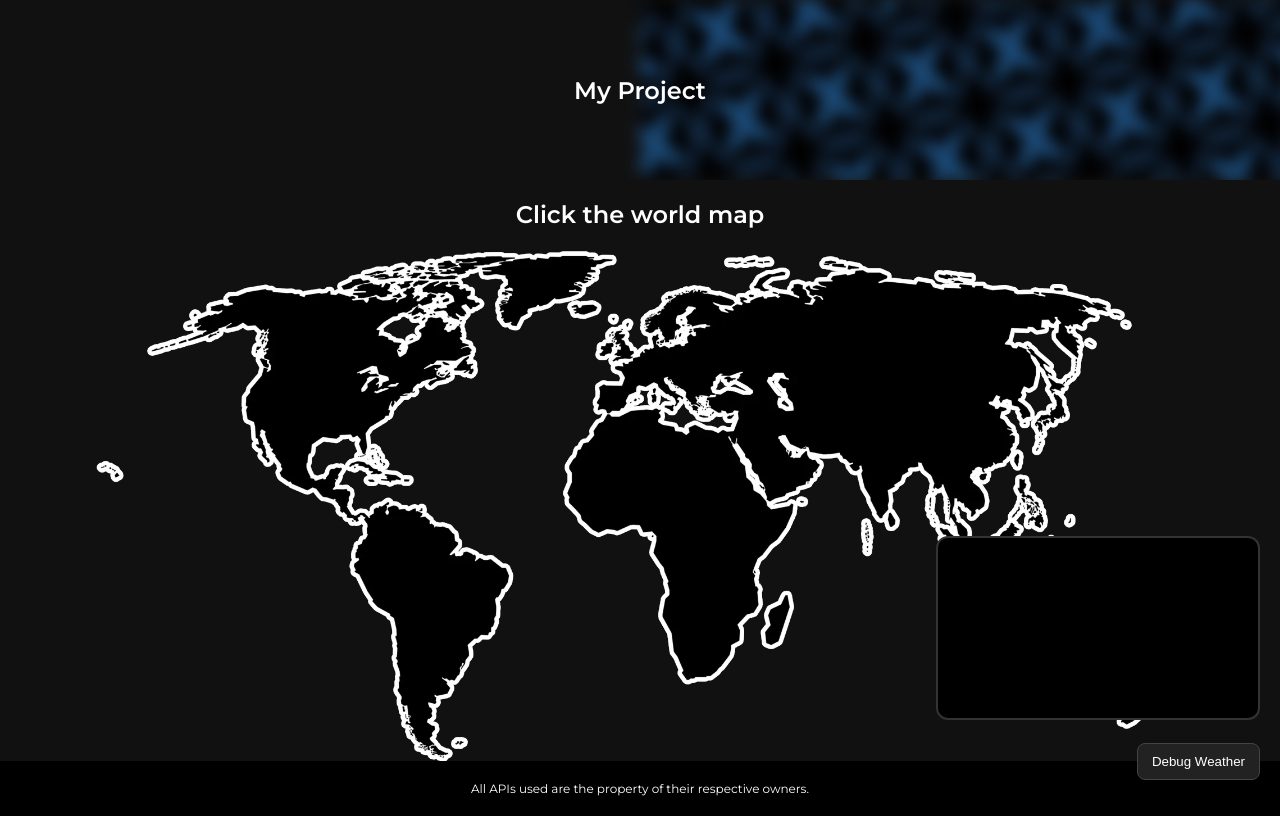
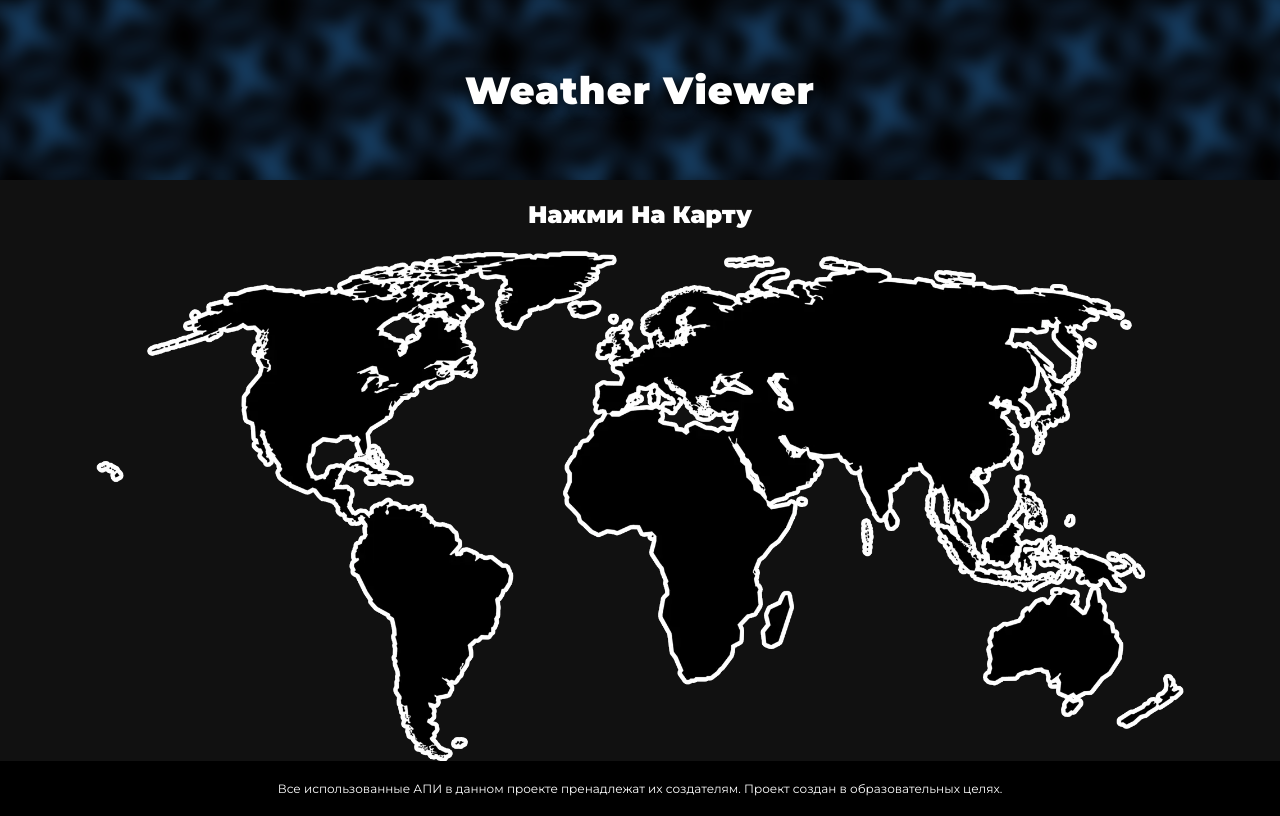
Before and after one commit to SashaLegushLMS/YLMS_FinalProj_Shapice-Legush, a Python web app: template templates/index.html in a window 1280 px wide. Run offline with Jinja, Linux system fonts and the light colour scheme; the template is opened without the code that fills it, so the values that code supplies are empty; a map, chart or similar area stays blank.

Commit message:
починил интерфейс и перевел почти все на русский

```diff
--- a/static/AppStyle.css
+++ b/static/AppStyle.css
@@ -1,5 +1,7 @@
 body {
     margin: 0;
+    padding: 0;
+    overflow-x: hidden;
     font-family: 'Montserrat', Arial, sans-serif;
     background: #111;
     color: white;
@@ -9,7 +11,7 @@ body {
     min-height: 100vh;
 }
 
-/* MAP */
+/* КАРТА */
 #map {
     max-height: 85%;
     max-width: 85%;
@@ -27,13 +29,12 @@ body {
     z-index: 1010;
 }
 
-    /* dark background layer */
     #leafletOverlay.active {
         display: block;
         background: rgba(0,0,0,0.6);
     }
 
-/* PLAYER */
+/* ПЛЕЕР */
 #preview {
     display: none;
     position: fixed;
@@ -46,32 +47,64 @@ body {
     z-index: 999;
 }
 
-/* TOP BAR */
+/* ВЕРХНЯЯ ПОЛОСКА */
 #topbar {
+    position: absolute;
+    top: 0;
+    left: 0;
+    right: 0;
+    width: 100%;
     height: 180px;
-    position: relative;
     overflow: hidden;
     z-index: 1005;
-}
-
-#topbar-img {
-    position: absolute;
-    width: 100%;
-    height: 100%;
-    object-fit: cover;
-    filter: blur(8px) brightness(0.6);
+    background: #000;
 }
 
 #topbar-content {
-    position: relative;
-    height: 100%;
+    position: absolute;
+    top: 0;
+    left: 0;
+    width: 100%;
+    height: 180px;
     display: flex;
     align-items: center;
     justify-content: center;
+    z-index: 1010;
 }
 
-/* CENTER */
+#projectTitle {
+    font-family: 'Montserrat', Arial, sans-serif;
+    font-weight: 900;
+    font-size: 38px;
+    margin: 0;
+    padding: 0;
+    letter-spacing: 1px;
+    color: #ffffff;
+    cursor: pointer;
+    user-select: none;
+    text-shadow: 0px 4px 12px rgba(0, 0, 0, 0.9);
+    transition: transform 0.2s ease;
+}
+
+    #projectTitle:hover {
+        transform: scale(1.03);
+    }
+
+/* КАРТИНКА ВНУТРИ ШАПКИ */
+#topbar-img {
+    position: absolute;
+    top: 50%;
+    left: 50%;
+    width: 100vw;
+    height: 100%;
+    object-fit: cover;
+    transform: translate(-50%, -50%) scale(1.1);
+    filter: blur(8px) brightness(0.5);
+}
+
+/* ЦЕНТР */
 #center {
+    margin-top: 180px;
     flex: 1;
     display: flex;
     flex-direction: column;
@@ -79,7 +112,7 @@ body {
     justify-content: center;
 }
 
-/* FOOTER */
+/* НИЖНЯЯ ПАНЕЛЬ */
 #footer {
     background: black;
     padding: 20px;
@@ -87,7 +120,7 @@ body {
     z-index: 2000;
 }
 
-/* MENU */
+/* МЕНЮ */
 #menu {
     position: fixed;
     inset: 0;
@@ -147,7 +180,7 @@ body {
         pointer-events: none;
     }
 
-/* PLAYER CONTAINER */
+/* КОНТЕЙНЕР ПЛЕЕРА */
 #playerContainer {
     position: fixed;
     bottom: 80px;
@@ -159,9 +192,10 @@ body {
     border: 2px solid #333;
     border-radius: 12px;
     background: #000;
+    display: none;
 }
 
-/* SHARED ENGINE LAYERING */
+/* НАСТРОЙКА СЛОЕВ ДЛЯ КВК */
 #pipCanvas, #pipVideo {
     position: absolute;
     top: 0;
@@ -181,7 +215,7 @@ body {
     background: transparent;
 }
 
-/* WEATHER OVERLAY */
+/* ОВЕРЛЕЙ ПОГОДЫ */
 #weatherOverlay {
     position: absolute;
     inset: 0;
@@ -191,7 +225,6 @@ body {
     z-index: 3;
 }
 
-    /* ACTIVE */
     #weatherOverlay.active {
         opacity: 1;
     }
@@ -207,6 +240,7 @@ body {
     border-radius: 8px;
     cursor: pointer;
     z-index: 10001;
+    display: none;
 }
 
     #debugWeather:hover {
--- a/static/app.js
+++ b/static/app.js
@@ -16,13 +16,31 @@ let currentWeather = {
 
 let pipActive = false;
 let renderLoopId = null;
-let currentImgElement = null; // Holds reference to the active country image
+let currentImgElement = null;
 
-// Persistent state tracking arrays for smooth canvas animations (No static flickering)
+const weatherTranslations = {
+    "clear": "Ясно",
+    "clouds": "Облачно",
+    "rain": "Дождь",
+    "snow": "Снег",
+    "thunderstorm": "Гроза",
+    "unknown": "Неизвестно"
+};
+
+// Функция для безопасного перевода
+function translateWeather(engType) {
+    const lower = (engType || "").toLowerCase();
+    for (const key in weatherTranslations) {
+        if (lower.includes(key)) {
+            return weatherTranslations[key];
+        }
+    }
+    return engType; // Если совпадений нет, вернет текст как есть
+}
+
 const rainDrops = [];
 const snowFlakes = [];
 
-// Pre-load the cloud asset once when the script initializes
 const cloudImg = new Image();
 cloudImg.src = "/static/clouds.png";
 
@@ -30,7 +48,6 @@ function initWeatherParticles() {
     rainDrops.length = 0;
     snowFlakes.length = 0;
 
-    // Pre-populate 120 persistent rain lines
     for (let i = 0; i < 120; i++) {
         rainDrops.push({
             x: Math.random() * 1280,
@@ -40,7 +57,6 @@ function initWeatherParticles() {
         });
     }
 
-    // Pre-populate 80 persistent drifting snowflakes
     for (let i = 0; i < 80; i++) {
         snowFlakes.push({
             x: Math.random() * 1280,
@@ -54,12 +70,12 @@ function initWeatherParticles() {
 initWeatherParticles();
 
 // -------------------------
-// WEATHER RENDERING (PiP Canvas Engine)
+// РЕНДЕР ПОГОДЫ
 // -------------------------
 function drawWeather(ctx) {
     const type = currentWeather.type.toLowerCase();
 
-    // 1. CLEAR SKIES (Radial sun glow overlay)
+    // 1. Солнечно
     if (type.includes("clear")) {
         const gradient = ctx.createRadialGradient(640, 0, 50, 640, 0, 600);
         gradient.addColorStop(0, "rgba(255, 230, 120, 0.25)");
@@ -68,37 +84,29 @@ function drawWeather(ctx) {
         ctx.fillRect(0, 0, canvas.width, canvas.height);
     }
 
-    // 2. CLOUDS (Tiled/Repeated pattern to prevent stretching - 40% Larger)
+    // 2. Облачно
     if (type.includes("cloud")) {
-        // Soft ambient fog layer tint
         ctx.fillStyle = "rgba(200, 200, 200, 0.08)";
         ctx.fillRect(0, 0, canvas.width, canvas.height);
 
-        // Render cloud PNG as a repeating pattern if loaded
         if (cloudImg.complete && cloudImg.naturalWidth !== 0) {
-            ctx.save(); // Save context state
+            ctx.save();
 
-            // 1. Create the horizontal repeating pattern
             const pattern = ctx.createPattern(cloudImg, 'repeat-x');
-
-            // 2. Calculate scale factor to make the cloud image 210px tall (40% larger than 150px)
             const targetHeight = 210;
             const scaleY = targetHeight / cloudImg.naturalHeight;
 
-            // Keep the aspect ratio uniform by scaling X by the same amount to reduce tiling frequency
             const matrix = new DOMMatrix();
             matrix.scaleSelf(scaleY, scaleY);
             pattern.setTransform(matrix);
 
-            // 3. Apply and fill the top section
             ctx.fillStyle = pattern;
             ctx.fillRect(0, 0, canvas.width, targetHeight);
-
-            ctx.restore(); // Restore context state
+            ctx.restore();
         }
     }
 
-    // 3. RAIN (Animate downward particle lines frame-by-frame)
+    // 3. Дождливо
     if (type.includes("rain")) {
         ctx.fillStyle = "rgba(100, 150, 255, 0.08)";
         ctx.fillRect(0, 0, canvas.width, canvas.height);
@@ -112,7 +120,6 @@ function drawWeather(ctx) {
             ctx.lineTo(drop.x + 1, drop.y + drop.len);
             ctx.stroke();
 
-            // Advance particle layout location down the screen canvas
             drop.y += drop.speed;
             if (drop.y > canvas.height) {
                 drop.y = -drop.len;
@@ -121,7 +128,7 @@ function drawWeather(ctx) {
         });
     }
 
-    // 4. SNOW (Animate drifting round circle layout matrices)
+    // 4. Снег
     if (type.includes("snow")) {
         ctx.fillStyle = "rgba(255, 255, 255, 0.04)";
         ctx.fillRect(0, 0, canvas.width, canvas.height);
@@ -142,19 +149,16 @@ function drawWeather(ctx) {
         });
     }
 
-    // 5. THUNDERSTORM (Ambient darkness + periodic white flash animations)
+    // 5. Гроза
     if (type.includes("thunder") || type.includes("storm")) {
-        // Darken environment context canvas framework
         ctx.fillStyle = "rgba(15, 15, 35, 0.3)";
         ctx.fillRect(0, 0, canvas.width, canvas.height);
 
-        // Procedural Lightning matrix (4% frequency trigger chance per render loop frame update)
         if (Math.random() < 0.04) {
             ctx.fillStyle = "rgba(255, 255, 255, 0.35)";
             ctx.fillRect(0, 0, canvas.width, canvas.height);
         }
 
-        // Seamlessly bundle background tracking rain strings within the storm pipeline
         ctx.strokeStyle = "rgba(180, 220, 255, 0.3)";
         ctx.lineWidth = 1.5;
         rainDrops.forEach(drop => {
@@ -173,16 +177,14 @@ function drawWeather(ctx) {
 }
 
 // -------------------------
-// PiP RENDERING CORE
+// ЯДРО РЕНДЕРА ПОГОДЫ
 // -------------------------
 function drawPiP(img) {
-    // 1. Clear with flat background
     ctx.fillStyle = "black";
     ctx.fillRect(0, 0, canvas.width, canvas.height);
 
     if (!img) return;
 
-    // 2. Scale image (Using Math.min ensures the total image fits without being chopped off)
     const scale = Math.min(
         canvas.width / img.width,
         canvas.height / img.height
@@ -196,10 +198,8 @@ function drawPiP(img) {
 
     ctx.drawImage(img, x, y, w, h);
 
-    // 3. Render canvas-driven weather effects directly into the stream frame space
     drawWeather(ctx);
 
-    // 4. Draw Weather Dashboard Box (Bottom Left)
     const boxW = 670;
     const boxH = 150;
 
@@ -214,12 +214,12 @@ function drawPiP(img) {
     ctx.textAlign = "left";
     ctx.textBaseline = "top";
 
-    ctx.fillText(`Weather: ${currentWeather.type}`, bx + 15, by + 15);
+    ctx.fillText(`Погода: ${translateWeather(currentWeather.type)}`, bx + 15, by + 15);
     ctx.fillText(`${currentWeather.temp}°C`, bx + 15, by + 75);
 }
 
 // -------------------------
-// ANIMATION LOOP CONTROL
+// КОНТРОЛЬ АНИМАЦИИ
 // -------------------------
 function startRenderLoop() {
     if (renderLoopId) {
@@ -234,12 +234,9 @@ function startRenderLoop() {
     loop();
 }
 
-// Helper to update HTML view layers alongside the canvas tracking
 function updateMainPageWeatherUI(type, temp) {
-    // Sync text content
     weatherBox.textContent = `Weather: ${type} | ${temp}°C`;
 
-    // Clear previous weather classes from the normal UI overlays
     weatherOverlay.className = "";
     weatherOverlay.classList.add("active");
 
@@ -252,7 +249,7 @@ function updateMainPageWeatherUI(type, temp) {
 }
 
 // -------------------------
-// MAP CLICK LOGIC
+// ЛОГИКА ВЗАИМОДЕЙСТВИЯ С КАРТОЙ
 // -------------------------
 mapImg.addEventListener("click", () => {
     overlay.classList.add("active");
@@ -297,7 +294,8 @@ mapImg.addEventListener("click", () => {
 
             const data = await res.json();
 
-            // Render country metadata directly to main layout view
+            document.getElementById("playerContainer").style.display = "block";
+
             document.getElementById("info").textContent = `${data.country}, ${data.capital}`;
 
             preview.style.display = "block";
@@ -305,39 +303,32 @@ mapImg.addEventListener("click", () => {
 
             currentWeather = data.weather;
 
-            // Sync main webpage weather presentation layout options
+            document.getElementById("api-disclaimer").style.display = "block";
+
             updateMainPageWeatherUI(currentWeather.type, currentWeather.temp);
             weatherBox.style.display = "block";
 
-            // Prepare Image Asset for Pipeline Capture Engine
             const img = new Image();
             img.crossOrigin = "anonymous";
 
             img.onload = async () => {
-                // Initialize canvas sizes configuration before hooking streams
                 canvas.width = 1280;
                 canvas.height = 720;
 
-                // Sync global worker pointer targeting new graphic data
                 currentImgElement = img;
 
-                // Fire continuous rendering cycles
                 startRenderLoop();
 
-                // Re-instantiate stream connection to update rendering targets seamlessly on country updates
                 const stream = canvas.captureStream(30);
                 video.srcObject = stream;
                 await video.play().catch(err => console.warn("Video element autoplay catch:", err));
 
-                // Request Picture-In-Picture presentation layer
                 try {
                     pipActive = true;
-                    weatherBox.style.display = "none"; // Hide standard box if tracking in PiP window
+                    weatherBox.style.display = "none";
 
-                    // Small execution pause prevents race-conditions with DOM adjustments
                     setTimeout(async () => {
                         try {
-                            // Check if already in PiP window, if not request it
                             if (document.pictureInPictureElement !== video) {
                                 await video.requestPictureInPicture();
                             }
@@ -362,7 +353,7 @@ mapImg.addEventListener("click", () => {
 });
 
 // -------------------------
-// DEBUG WEATHER PANEL
+// КНОПКА ДЕБАГА ПОГОДЫ
 // -------------------------
 const debugButton = document.getElementById("debugWeather");
 
@@ -388,8 +379,18 @@ debugButton.addEventListener("click", () => {
     debugIndex = (debugIndex + 1) % debugWeathers.length;
 });
 
-// Sync tracking setup so when PiP closes, elements restore back beautifully
 video.addEventListener('leavepictureinpicture', () => {
     pipActive = false;
     weatherBox.style.display = "block";
 });
+
+// ------------- ПОКАЗ КНОПКИ ДЕБАГА -------------
+const projectTitle = document.getElementById("projectTitle");
+
+projectTitle.addEventListener("click", () => {
+    if (debugButton.style.display === "none") {
+        debugButton.style.display = "block";
+    } else {
+        debugButton.style.display = "none";
+    }
+});
--- a/templates/index.html
+++ b/templates/index.html
@@ -4,7 +4,7 @@
     <title>Weather Viewer</title>
 
     <link rel="stylesheet" href="{{ url_for('static', filename='AppStyle.css') }}">
-    <link href="https://fonts.googleapis.com/css2?family=Montserrat:wght@400;600&display=swap" rel="stylesheet">
+    <link href="https://fonts.googleapis.com/css2?family=Montserrat:wght@400;600;900&display=swap" rel="stylesheet">
     <link rel="stylesheet" href="https://unpkg.com/leaflet/dist/leaflet.css" />
 
     <script src="https://unpkg.com/leaflet/dist/leaflet.js"></script>
@@ -15,15 +15,18 @@
     <div id="topbar">
         <img src="/static/top-image.jpg" id="topbar-img">
         <div id="topbar-content">
-            <h2>My Project</h2>
+            <h1 id="projectTitle">Weather Viewer</h1>
         </div>
     </div>
 
     <div id="center">
-        <h2 id="info">Click the world map</h2>
+        <h2 id="info">Нажми На Карту</h2>
+        <p id="api-disclaimer" style="display: none; color: #aaa; font-size: 13px; margin-top: -10px; margin-bottom: 20px;">
+            * По неведанной мне причине, когда названия стран и столиц выводятся на английском, то вывод картинок ломается.
+        </p>
+
         <img id="map" src="/static/unhovered.webp">
-
-        <img id="preview" style="max-width:320px; max-height;200px; margin-top:10px; display:none;">
+        <img id="preview" style="max-width:320px; max-height:200px; margin-top:10px; display:none;">
     </div>
 
     <div id="leafletOverlay"></div>
@@ -43,11 +46,11 @@
 
     </div>
     <div id="weatherBox" class="weather-box">
-        <div id="weatherText">Weather: —</div>
+        <div id="weatherText">Погода: —</div>
     </div>
 
     <div id="footer">
-        All APIs used are the property of their respective owners.
+        Все использованные АПИ в данном проекте пренадлежат их создателям. Проект создан в образовательных целях.
     </div>
 
     <button id="debugWeather">
```
Also changed, not shown: app.py (+14 -13 lines).
